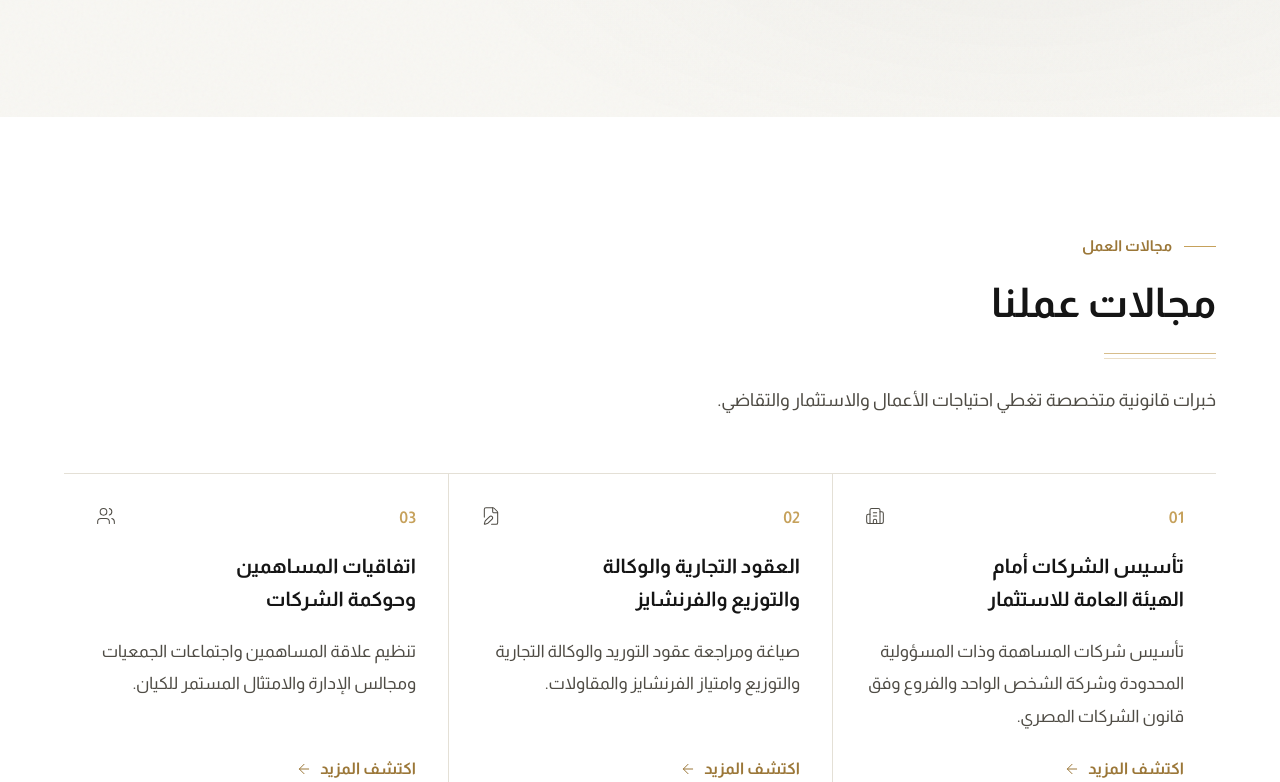
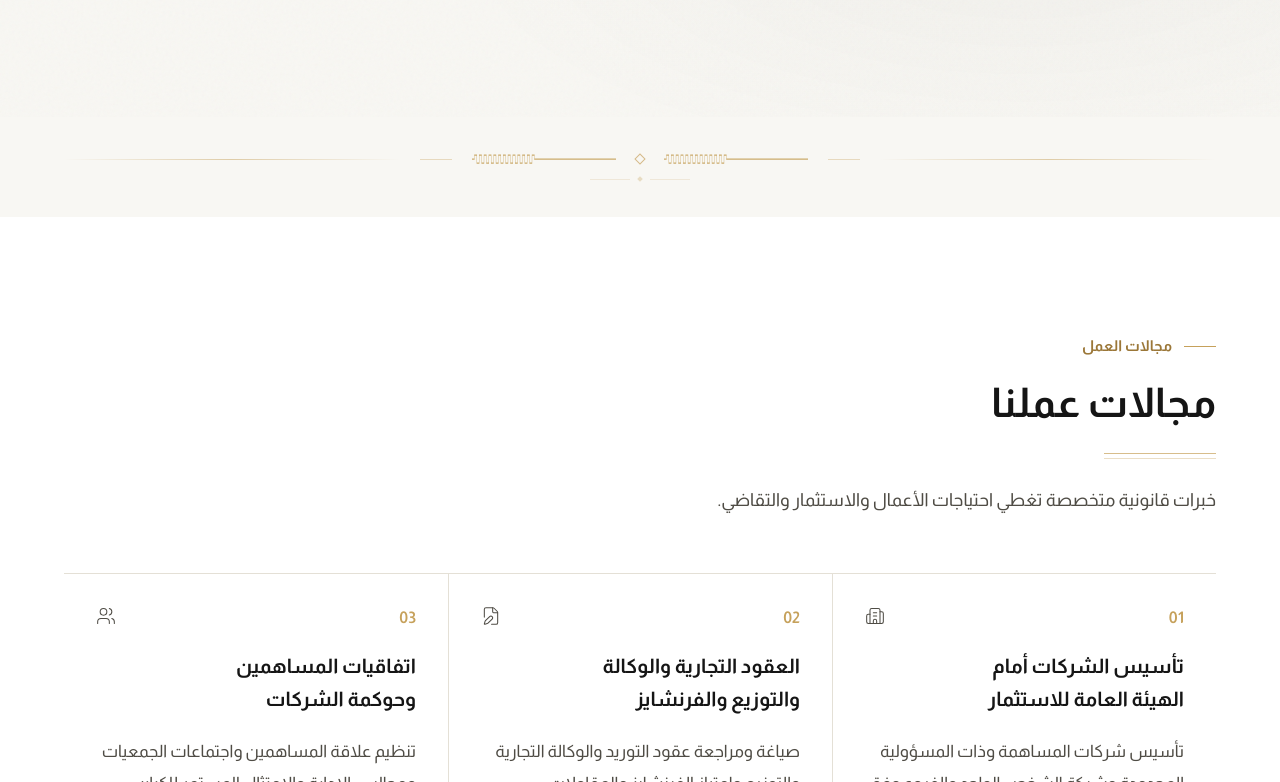
Before and after one commit to YousefMH/hamza-partners, a React (Vite) app: page / in a window 1280 px wide. Shown: the part 1238-2020 px from the top of the page. Built offline with nearby package versions, Linux system fonts and the light colour scheme.

Commit message:
Add classical meander section dividers between homepage blocks
Introduce a gold/champagne ornament divider that adapts to ivory, white,
and charcoal surfaces so section breaks match the firm identity.

```diff
--- /dev/null
+++ b/src/components/Decorative/SectionDivider.tsx
@@ -0,0 +1,56 @@
+import { cn } from '@/lib/cn'
+import { Meander } from '@/components/Decorative/Ornaments'
+
+type SectionDividerProps = {
+  /** Background of the band — match the quieter adjacent surface */
+  surface?: 'ivory' | 'white' | 'charcoal'
+  className?: string
+}
+
+/**
+ * Classical section break: hairline rules + short meander + center diamond.
+ * Fits the ivory / charcoal / gold identity without looking like generic card chrome.
+ */
+export function SectionDivider({ surface = 'ivory', className }: SectionDividerProps) {
+  const dark = surface === 'charcoal'
+  const line = dark
+    ? 'bg-gradient-to-l from-transparent via-gold-champagne/45 to-transparent'
+    : 'bg-gradient-to-l from-transparent via-gold/50 to-transparent'
+  const diamond = dark
+    ? 'border-gold-champagne/70 bg-charcoal'
+    : 'border-gold/70 bg-ivory'
+  const meanderTone = dark ? 'champagne' : 'gold'
+
+  return (
+    <div
+      className={cn(
+        'relative select-none py-7 md:py-9',
+        surface === 'white' && 'bg-white',
+        surface === 'ivory' && 'bg-ivory',
+        surface === 'charcoal' && 'bg-charcoal',
+        className,
+      )}
+      aria-hidden="true"
+      role="presentation"
+    >
+      <div className="container-editorial">
+        <div className="flex items-center gap-3 md:gap-5">
+          <span className={cn('h-px flex-1', line)} />
+          <span className={cn('hidden h-px w-8 sm:block', dark ? 'bg-gold-champagne/35' : 'bg-gold/35')} />
+          <Meander className="w-[4.5rem] shrink-0 opacity-90 sm:w-24 md:w-36" tone={meanderTone} />
+          <span
+            className={cn('size-2 shrink-0 rotate-45 border', diamond)}
+          />
+          <Meander className="w-[4.5rem] shrink-0 opacity-90 sm:w-24 md:w-36" tone={meanderTone} />
+          <span className={cn('hidden h-px w-8 sm:block', dark ? 'bg-gold-champagne/35' : 'bg-gold/35')} />
+          <span className={cn('h-px flex-1', line)} />
+        </div>
+        <div className="mx-auto mt-2.5 flex max-w-xs items-center justify-center gap-2 opacity-70 md:mt-3">
+          <span className={cn('h-px w-10', dark ? 'bg-gold-champagne/25' : 'bg-gold/25')} />
+          <span className={cn('size-1 rotate-45', dark ? 'bg-gold-champagne/50' : 'bg-gold/45')} />
+          <span className={cn('h-px w-10', dark ? 'bg-gold-champagne/25' : 'bg-gold/25')} />
+        </div>
+      </div>
+    </div>
+  )
+}
--- a/src/pages/HomePage.tsx
+++ b/src/pages/HomePage.tsx
@@ -12,6 +12,7 @@ import { Articles } from '@/components/Articles'
 import { CTA } from '@/components/CTA'
 import { Contact } from '@/components/Contact'
 import { Footer } from '@/components/Footer'
+import { SectionDivider } from '@/components/Decorative/SectionDivider'
 
 export function HomePage() {
   return (
@@ -20,15 +21,25 @@ export function HomePage() {
       <main>
         <Hero />
         <About />
+        <SectionDivider surface="ivory" />
         <Services />
+        <SectionDivider surface="white" />
         <FeaturedService />
+        <SectionDivider surface="charcoal" />
         <WhyUs />
+        <SectionDivider surface="ivory" />
         <Industries />
+        <SectionDivider surface="white" />
         <Team />
+        <SectionDivider surface="ivory" />
         <Stats />
+        <SectionDivider surface="charcoal" />
         <Experience />
+        <SectionDivider surface="white" />
         <Articles />
+        <SectionDivider surface="ivory" />
         <CTA />
+        <SectionDivider surface="charcoal" />
         <Contact />
       </main>
       <Footer />
```
